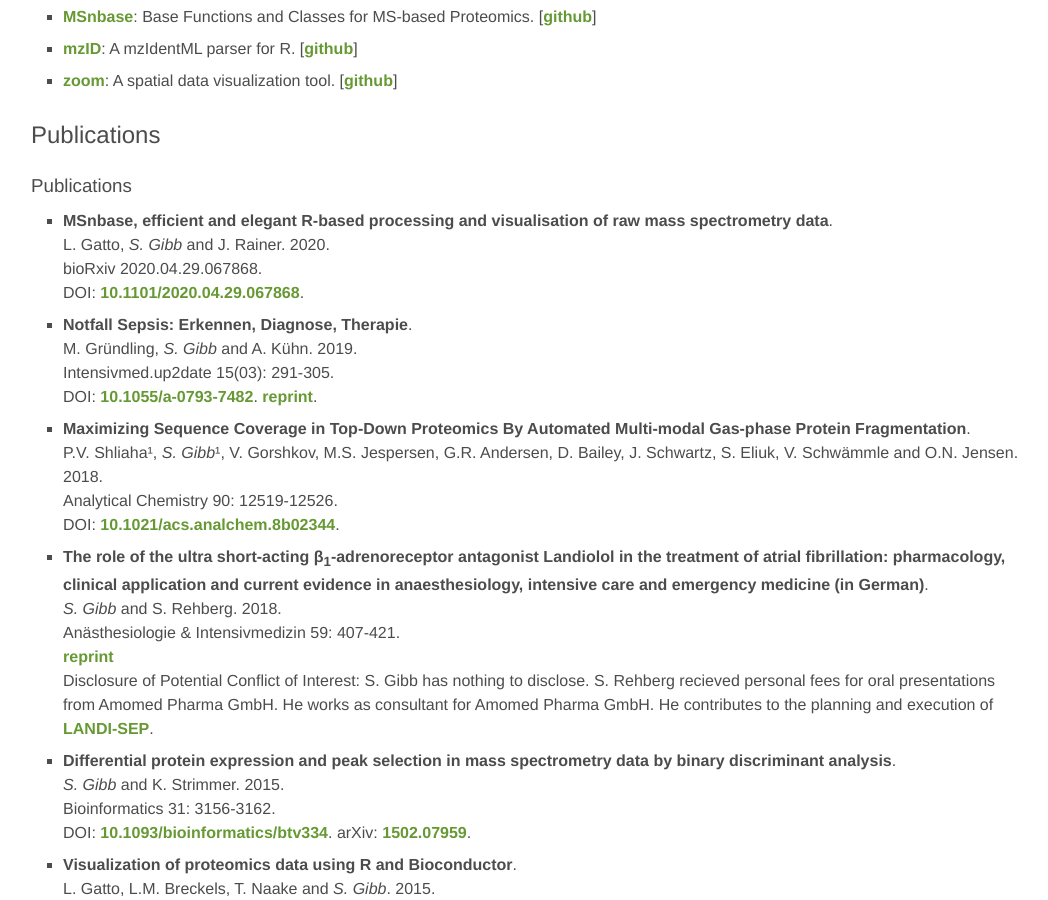
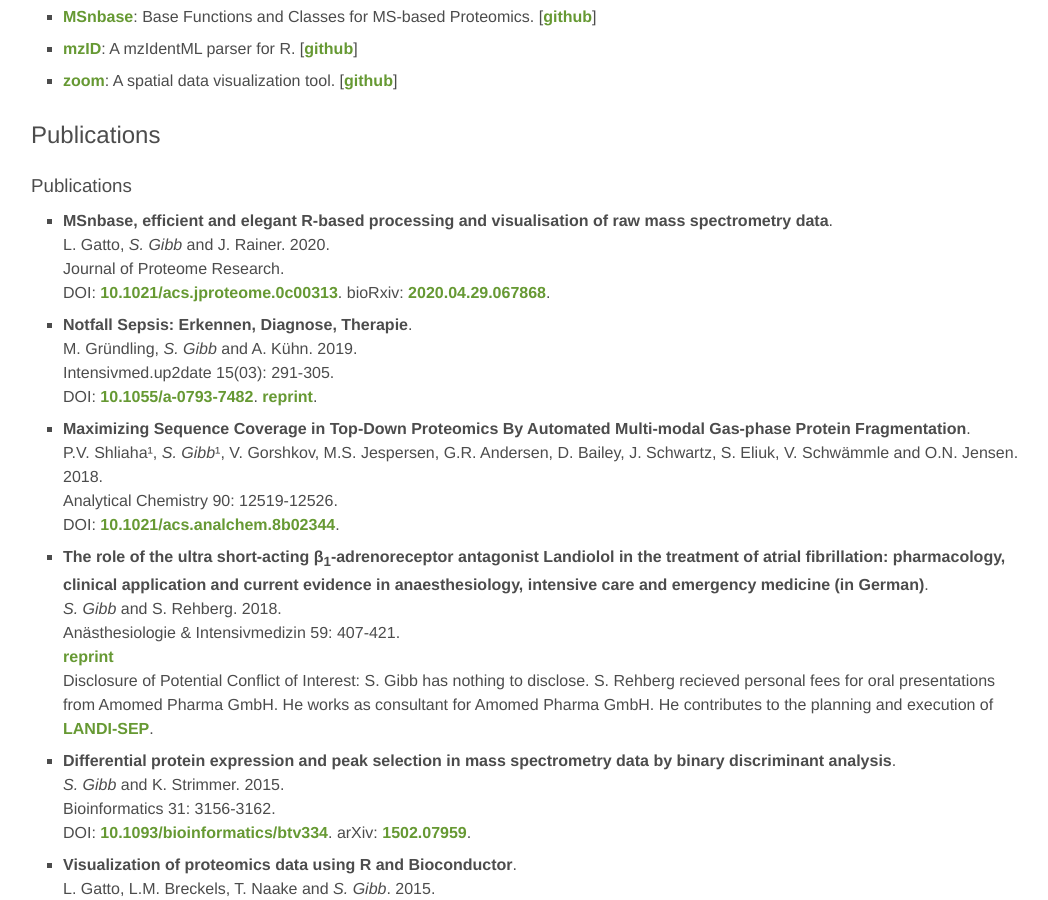
Before and after one commit to sgibb/sgibb.github.io, a Jekyll site: the page built from index.md, in a window 1280 px wide and 900 px high, scrolled down 1084 px. Shown: the whole window, without its empty margins (113-1161 px from the left). Built offline with Jekyll 4.4.1, drawn with Linux system fonts in a browser that asks for light colours.

Commit message:
feat: add JPR doi

```diff
--- a/_data/publications.yml
+++ b/_data/publications.yml
@@ -2,9 +2,10 @@
   entries:
     - title: "MSnbase, efficient and elegant R-based processing and visualisation of raw mass spectrometry data"
       authors: L. Gatto, S. Gibb and J. Rainer
-      journal: "bioRxiv 2020.04.29.067868"
+      journal: "Journal of Proteome Research"
       year: 2020
-      doi: 10.1101/2020.04.29.067868
+      doi: 10.1021/acs.jproteome.0c00313
+      biorxiv: 2020.04.29.067868
 
     - title: "Notfall Sepsis: Erkennen, Diagnose, Therapie"
       authors: M. Gründling, S. Gibb and A. Kühn
```
